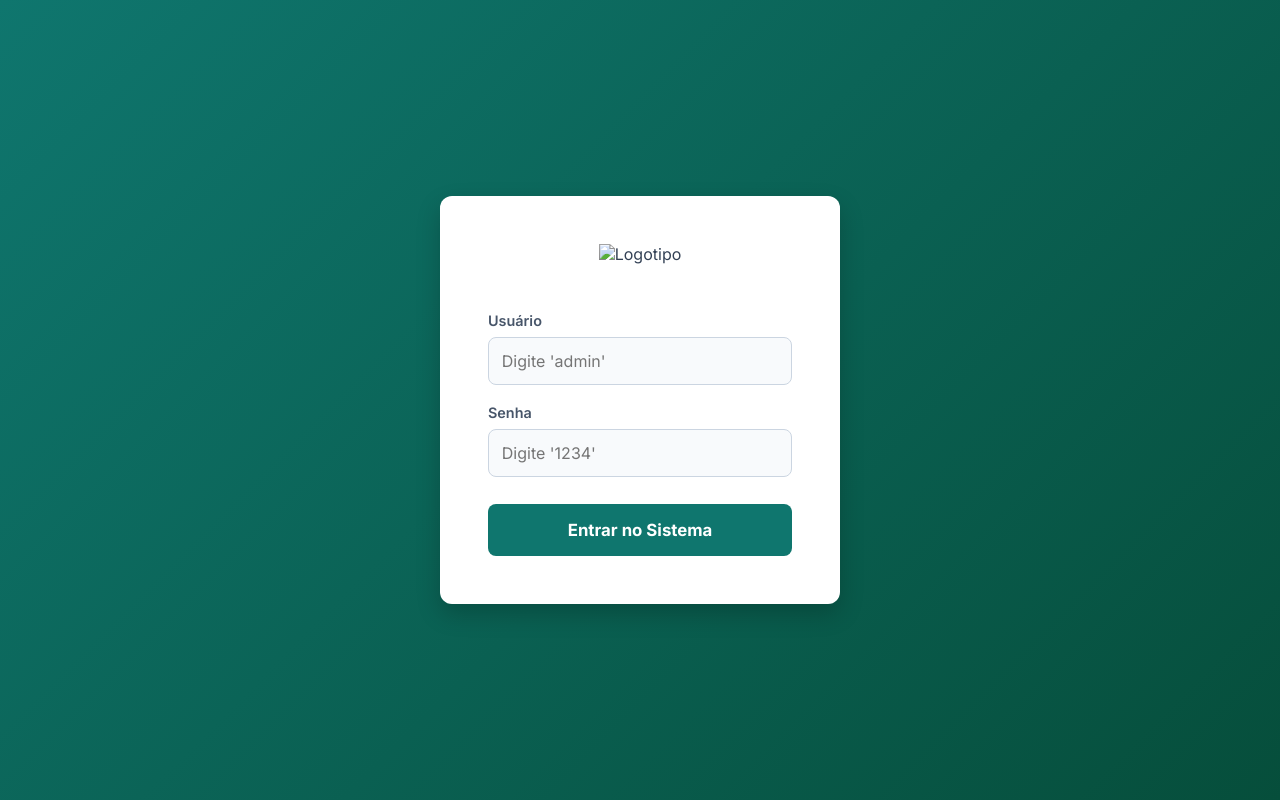
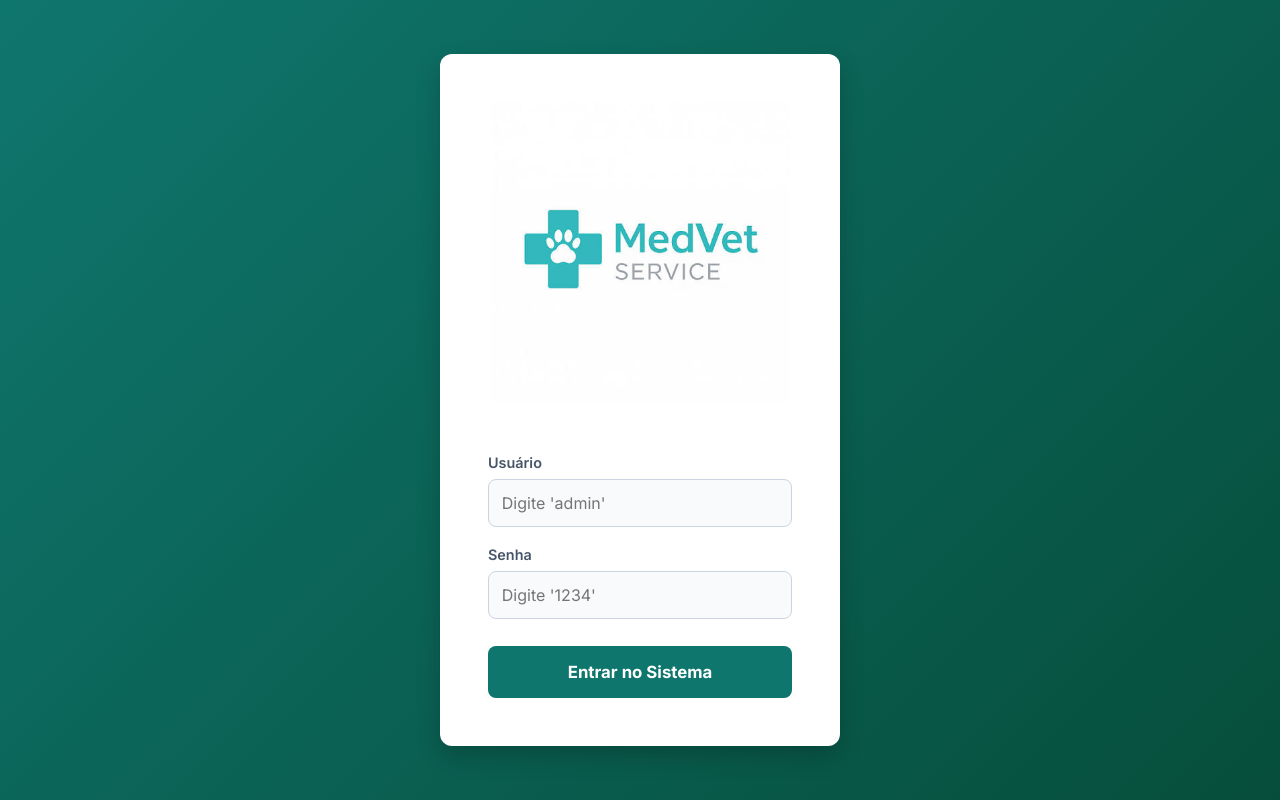
Before and after one commit to bitelo6/MedVet-, a plain HTML site: page index.html in a window 1280 px wide. Drawn offline with Linux system fonts and the light colour scheme.

Commit message:
Update index.html

```diff
--- a/index.html
+++ b/index.html
@@ -7,7 +7,7 @@
 </head>
 <body class="login-body">
     <div class="login-container">
-        <img src="imagens/logo.png.png" alt="Logotipo" style="width: 300px; margin-bottom: 1rem;">
+        <img src="images.jpg" alt="Logotipo" style="width: 300px; margin-bottom: 1rem;">
         <h1></h1>
         <form id="login-form">
             <div class="input-group">
```
